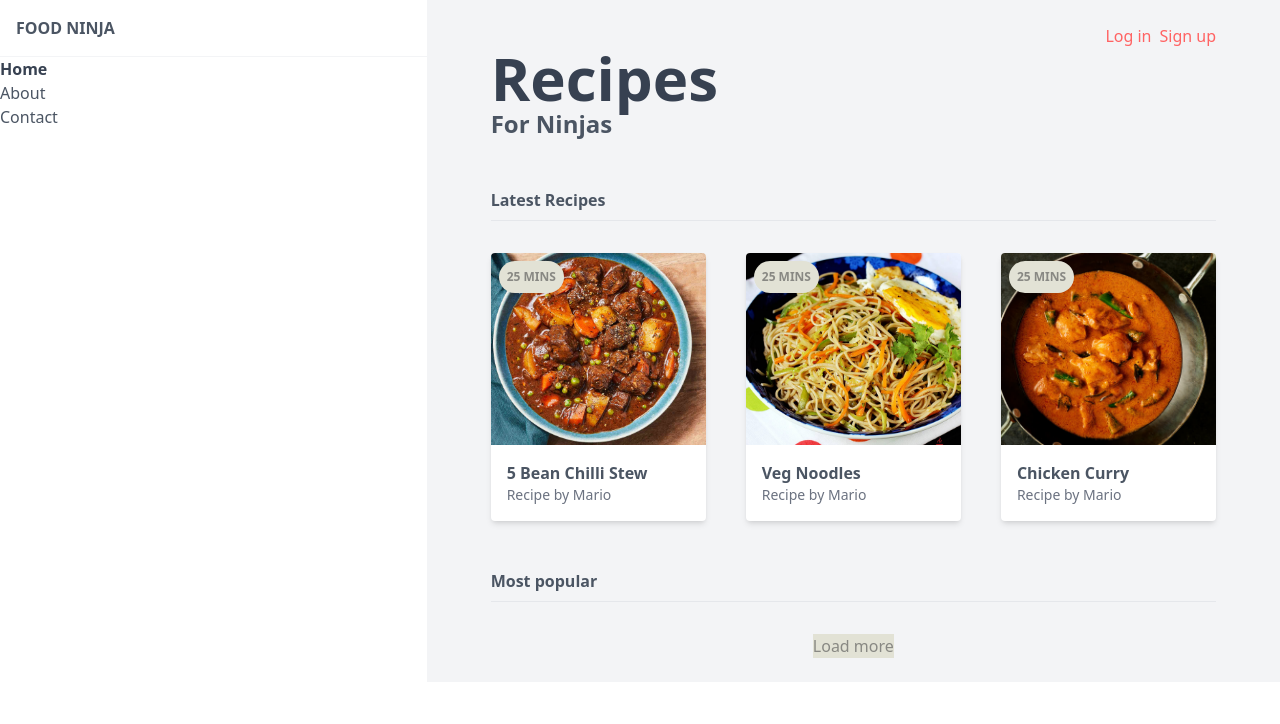
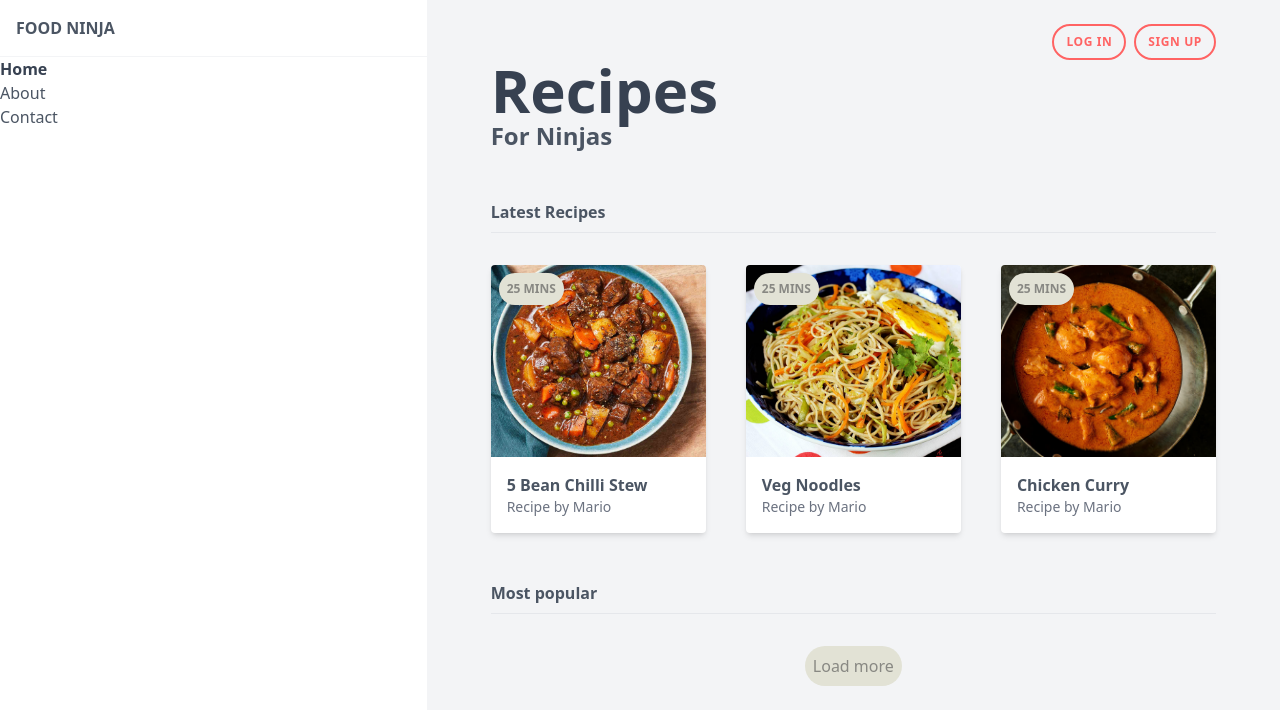
Before and after one commit to RedMoon1177/TailwindCSS-NinjaFood, a website: page public/index.html in a window 1280 px wide. Drawn offline with Linux system fonts and the light colour scheme; a web font is replaced by a local one.

Commit message:
completed #13 - buttons

```diff
--- a/public/index.html
+++ b/public/index.html
@@ -39,8 +39,12 @@
 
       <main class="px-16 py-6 bg-gray-100 md:col-span-2">
         <div class="flex justify-center md:justify-end">
-          <a href="#" class="text-primary">Log in</a>
-          <a href="#" class="text-primary ml-2">Sign up</a>
+          <a href="#" class="btn text-primary border-primary md:border-2"
+            >Log in</a
+          >
+          <a href="#" class="btn text-primary ml-2 border-primary md:border-2"
+            >Sign up</a
+          >
         </div>
 
         <header>
@@ -108,7 +112,9 @@
           </div>
 
           <div class="flex justify-center">
-            <div class="bg-secondary-100 text-secondary-200">Load more</div>
+            <div class="bg-secondary-100 text-secondary-200 rounded-full p-2">
+              Load more
+            </div>
           </div>
         </div>
       </main>
--- a/src/styles.css
+++ b/src/styles.css
@@ -12,3 +12,7 @@
 .badge {
     @apply bg-secondary-100 text-secondary-200 text-xs uppercase font-bold rounded-full p-2 absolute top-0 ml-2 mt-2;
 }
+
+.btn {
+    @apply rounded-full py-2 px-3 uppercase text-xs font-bold cursor-pointer tracking-wider;
+}
```
Also changed, not shown: public/styles.css.
